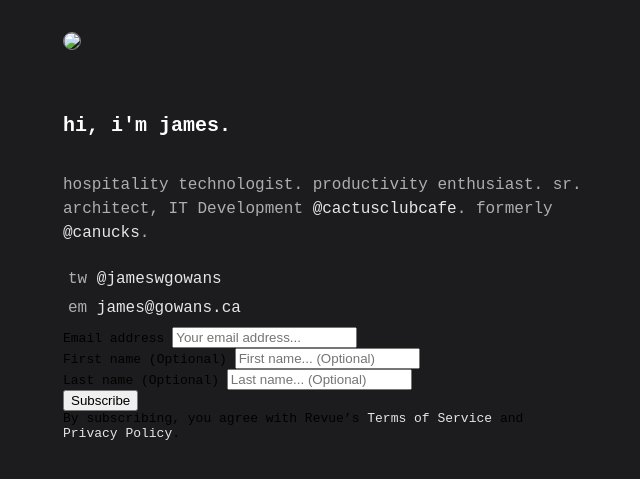
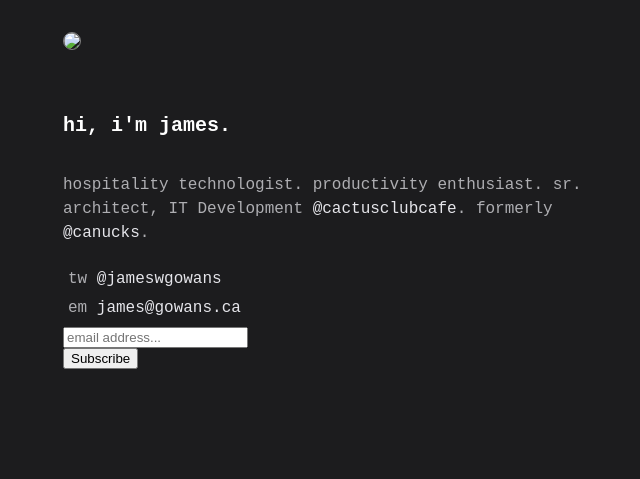
Before and after one commit to jamesgowans/jamesgowans.github.io, a Jekyll site: the page built from index.md, in a window 1280 px wide. Shown: the top 479 px of the page, without its empty margins (317-957 px from the left). Built offline with Jekyll 4.4.1, drawn with Linux system fonts in a browser that asks for light colours.

Commit message:
remove form pieces

```diff
--- a/_layouts/home.html
+++ b/_layouts/home.html
@@ -8,21 +8,13 @@
     <div id="revue-embed">
   <form action="https://www.getrevue.co/profile/jameswgowans/add_subscriber" method="post" id="revue-form" name="revue-form"  target="_blank">
   <div class="revue-form-group">
-    <label for="member_email">Email address</label>
-    <input class="revue-form-field" placeholder="Your email address..." type="email" name="member[email]" id="member_email">
+    <input class="revue-form-field" placeholder="email address..." type="email" name="member[email]" id="member_email">
   </div>
-  <div class="revue-form-group">
-    <label for="member_first_name">First name <span class="optional">(Optional)</span></label>
-    <input class="revue-form-field" placeholder="First name... (Optional)" type="text" name="member[first_name]" id="member_first_name">
-  </div>
-  <div class="revue-form-group">
-    <label for="member_last_name">Last name <span class="optional">(Optional)</span></label>
-    <input class="revue-form-field" placeholder="Last name... (Optional)" type="text" name="member[last_name]" id="member_last_name">
-  </div>
+
   <div class="revue-form-actions">
     <input type="submit" value="Subscribe" name="member[subscribe]" id="member_submit">
   </div>
-  <div class="revue-form-footer">By subscribing, you agree with Revue’s <a target="_blank" href="https://www.getrevue.co/terms">Terms of Service</a> and <a target="_blank" href="https://www.getrevue.co/privacy">Privacy Policy</a>.</div>
+  <!--div class="revue-form-footer">By subscribing, you agree with Revue’s <a target="_blank" href="https://www.getrevue.co/terms">Terms of Service</a> and <a target="_blank" href="https://www.getrevue.co/privacy">Privacy Policy</a>.</div-->
   </form>
 </div>
     <!--h2> blog </h2>
```
